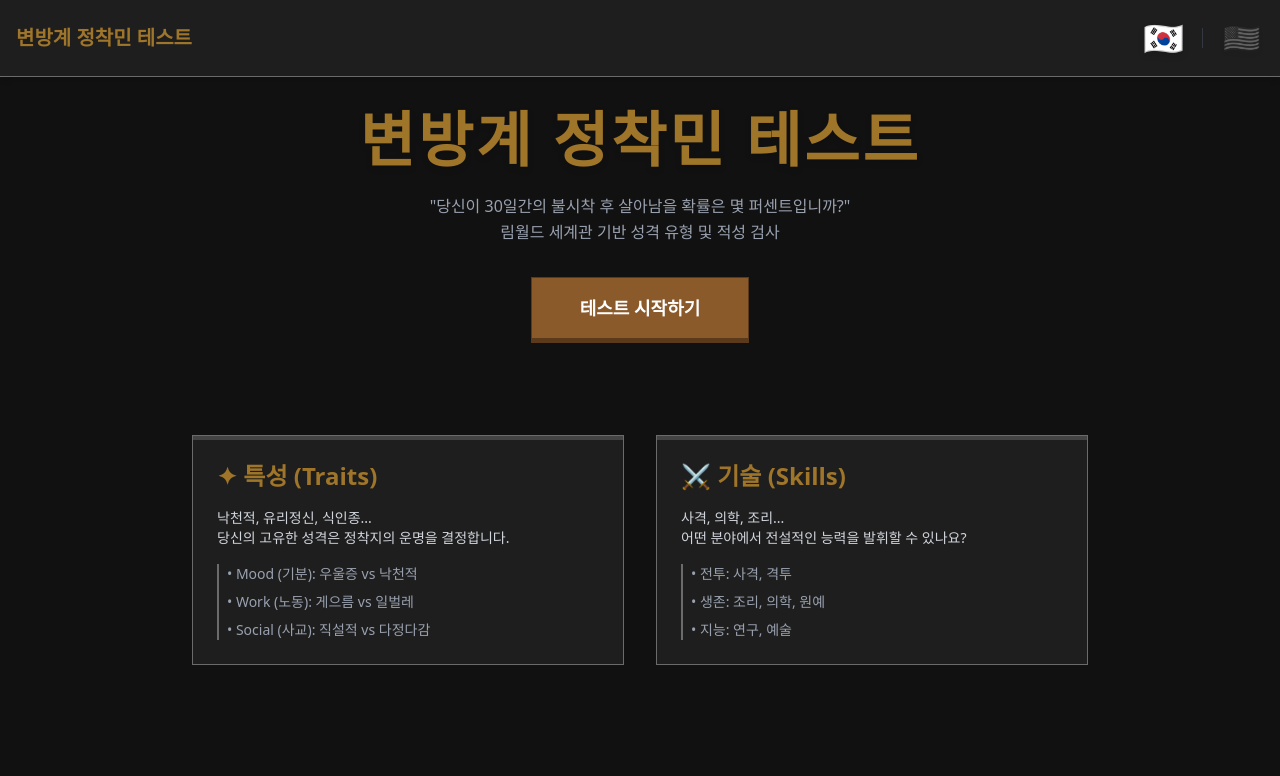
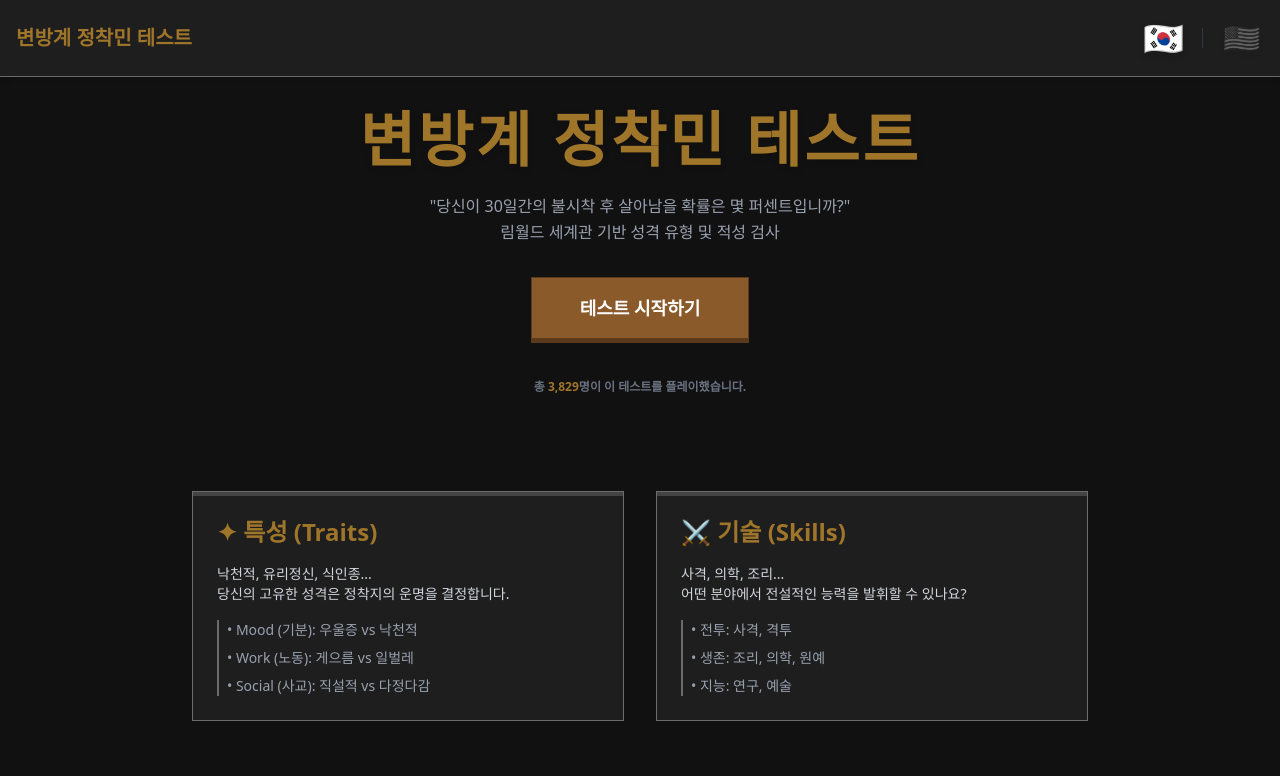
Before and after one commit to nerdeyprite-ctrl/rimworld-traits-test, a Next.js app: page / in a window 1280 px wide. Shown: the top 776 px of the page. Built offline with nearby package versions, Linux system fonts and the light colour scheme.

Commit message:
Fix ShareButtons duplicates and add player count UI

```diff
--- a/app/page.tsx
+++ b/app/page.tsx
@@ -28,6 +28,9 @@ export default function Home() {
         <Link href="/test/intro" className="inline-block px-12 py-4 bg-[#8b5a2b] hover:bg-[#a06b35] text-white font-bold text-lg shadow-[0_4px_0_#5a3a1a] active:shadow-none active:translate-y-1 transition-all border border-[#5a3a1a]">
           {t('start_test')}
         </Link>
+        <div className="mt-4 text-xs font-bold text-gray-500">
+          총 <span className="text-[var(--rimworld-highlight)]">3,829</span>명이 이 테스트를 플레이했습니다.
+        </div>
       </section>
 
       {/* Theme Section: Skills & Traits */}
--- a/components/ShareButtons.tsx
+++ b/components/ShareButtons.tsx
@@ -1,13 +1,3 @@
-
-import React, { useEffect } from 'react';
-import { useLanguage } from '../context/LanguageContext';
-
-declare global {
-    interface Window {
-        Kakao: any;
-    }
-}
-
 import React, { useEffect, useState } from 'react';
 import { useLanguage } from '../context/LanguageContext';
 import { TestResult } from '../types/rimworld';
```
